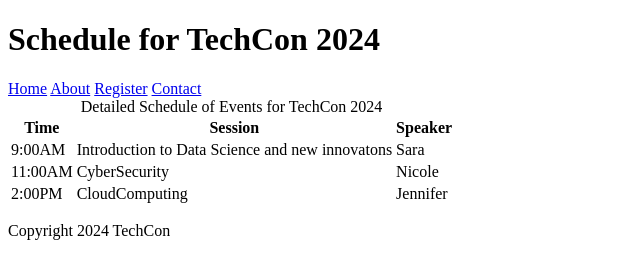
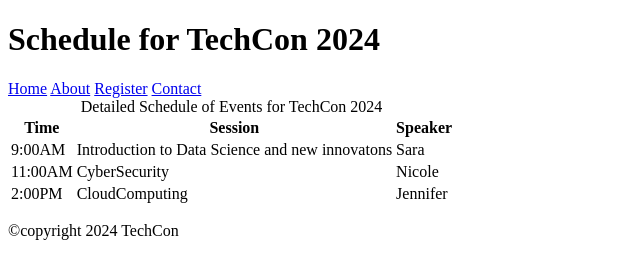
Before and after one commit to kalid-2024/TechCon_HTML, a plain HTML site: page techcon_website/schedule.html in a window 1280 px wide. Shown: the full height of the page, 0-640 px from the left. Drawn offline with Linux system fonts and the light colour scheme.

Commit message:
corrected the case of the word copyright

```diff
--- a/techcon_website/schedule.html
+++ b/techcon_website/schedule.html
@@ -43,7 +43,7 @@
         </table>
     </main>
     <footer>
-        <p>Copyright 2024 TechCon</p>
+        <p>&copy;copyright 2024 TechCon</p>
     </footer>
 </body>
 </html>
```
